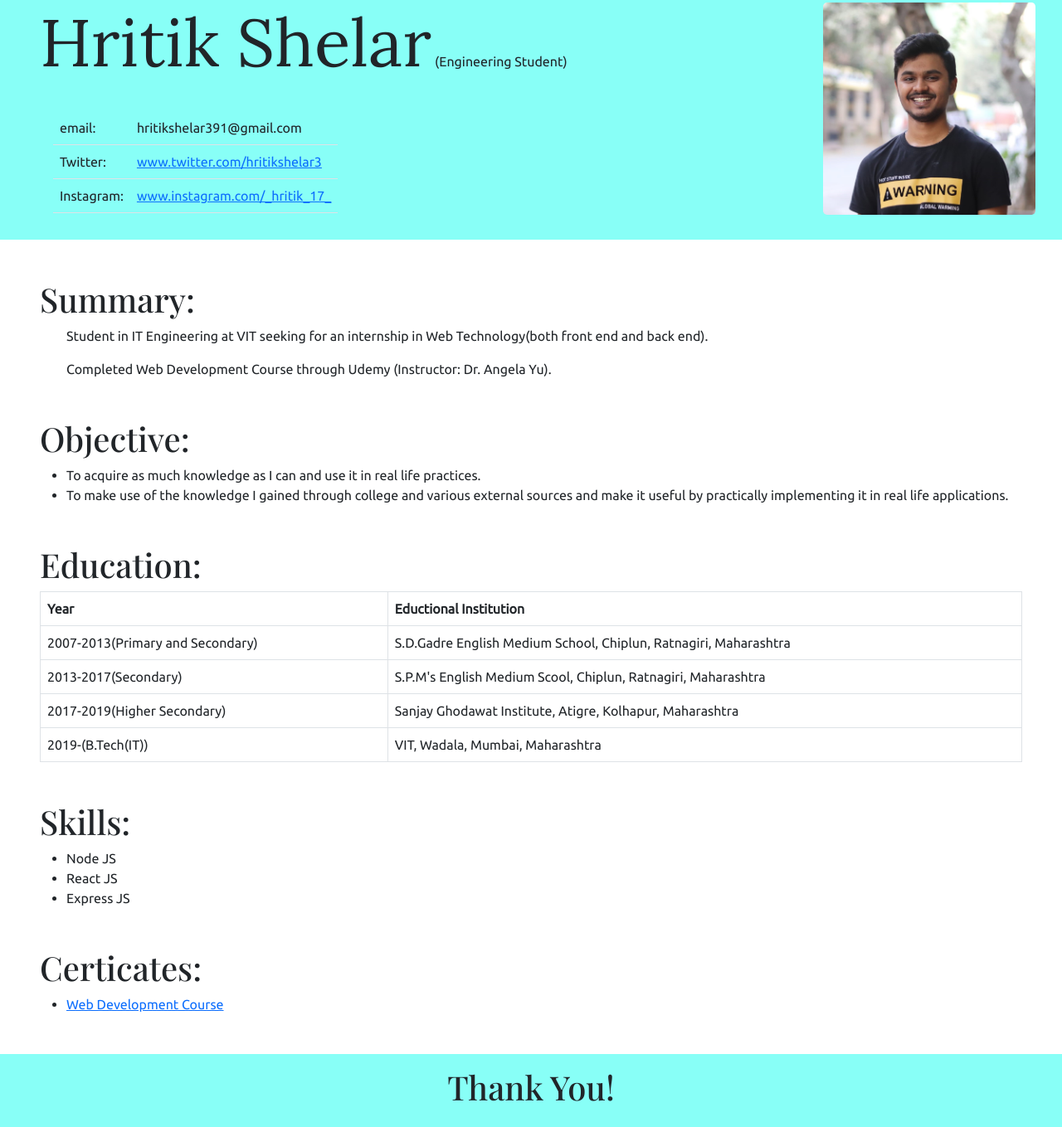
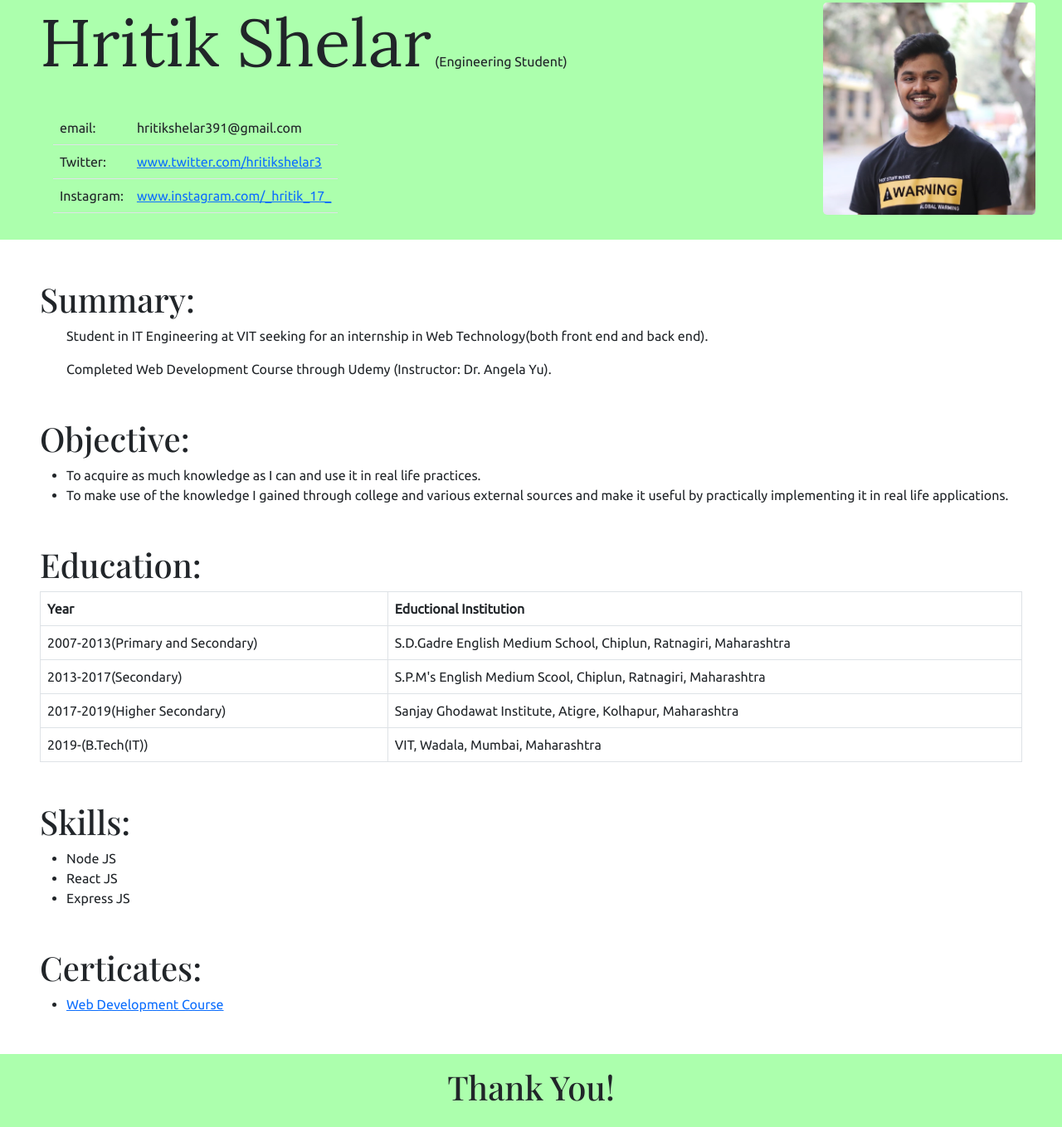
Before and after one commit to NiGhtKinG17/My-Resume, a plain HTML site: page index.html in a window 1280 px wide. Shown: the part 29-1388 px from the top of the page at 83% size. Drawn offline with nearby package versions, Linux system fonts and the light colour scheme.

Commit message:
My resume 2021

```diff
--- a/css/styles.css
+++ b/css/styles.css
@@ -15,7 +15,7 @@ h1 {
 }
 
 .top {
-  background-color: #88FFF7
+  background-color: #ACFFAD
 }
 
 .contact {
@@ -72,7 +72,7 @@ h1 {
 }
 
 .enclosure {
-  background-color: #88FFF7;
+  background-color: #ACFFAD;
   text-align: center;
   margin-bottom: 0;
   font-family: 'Lora', serif;
```
